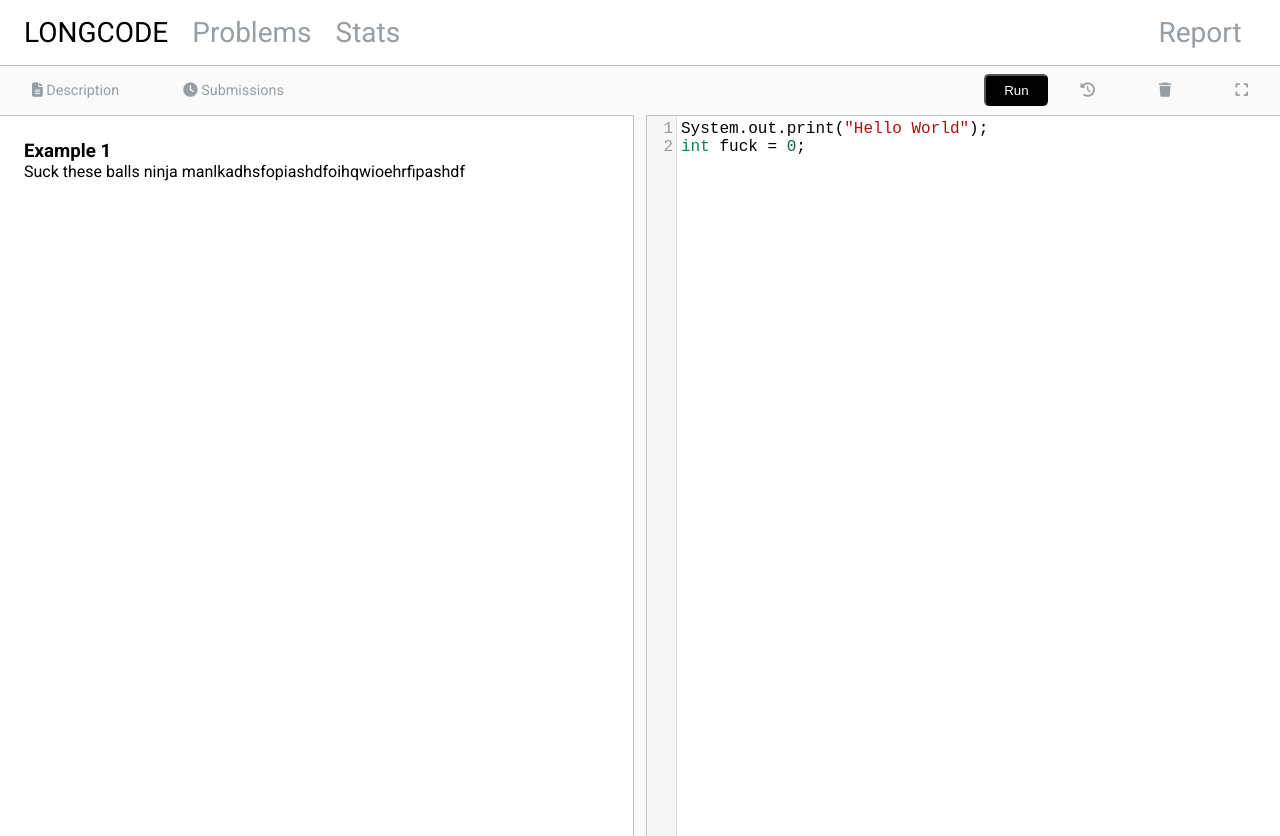
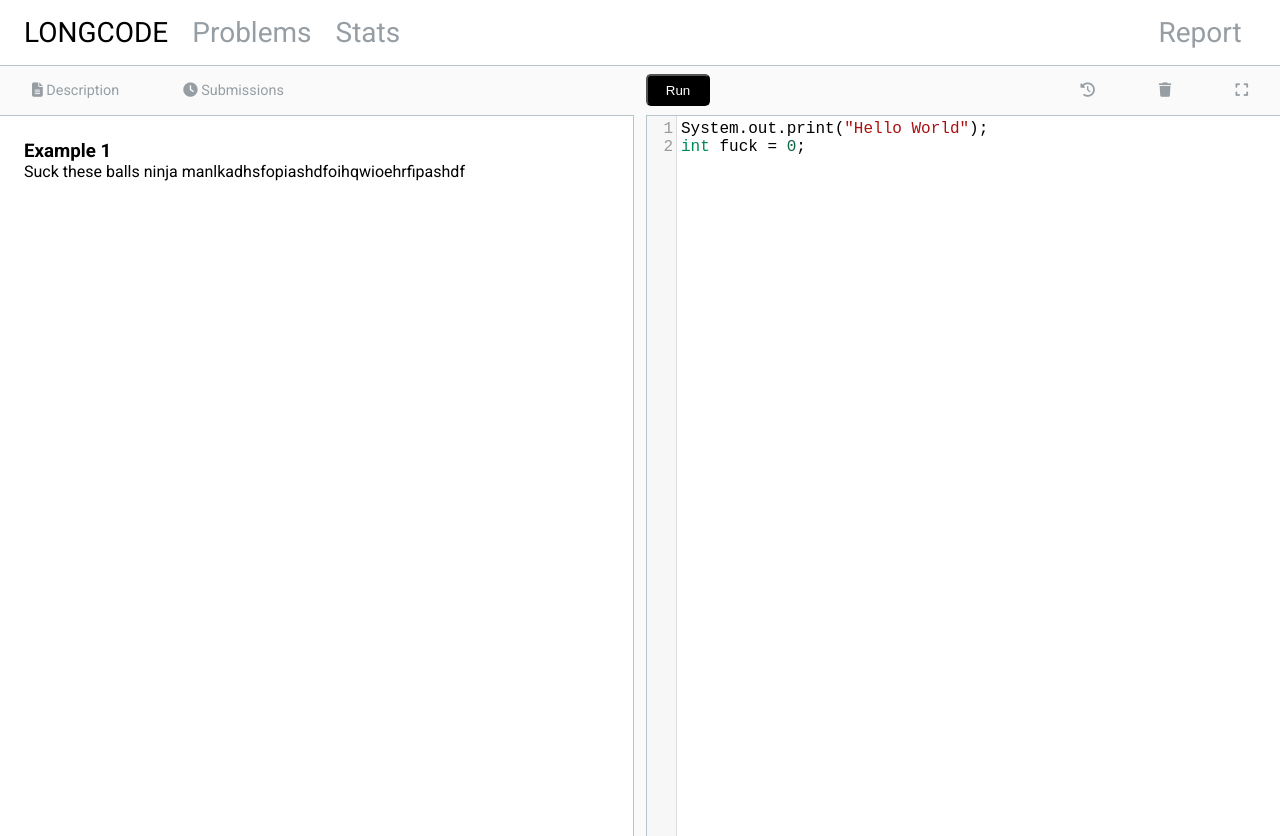
Before and after one commit to DerekZZhu/LongCode, a plain HTML site: page index.html in a window 1280 px wide. Drawn offline with nearby package versions, Linux system fonts and the light colour scheme.

Commit message:
Touched up second tier navbar

```diff
--- a/index.html
+++ b/index.html
@@ -67,9 +67,14 @@
                 <div class="child">
                     <nav class="content-navbar">
                         <ul class="navbar-nav editor-nav">
-                            <li class="buttons">
-                                <button class="btn-dark">Run</button>
-                            </li>
+                            <div class="buttons">
+                                <li>
+                                    <button class="btn btn-dark">Run</button>
+                                </li>
+                                <!-- <li>
+                                    <button class="btn btn-lite">Submit</button>
+                                </li> -->
+                            </div>
 
                             <li>
                                 <a href="#" class="content-nav-link">
--- a/styles/style.css
+++ b/styles/style.css
@@ -78,15 +78,22 @@ body {
 .btn-dark {
     background-color: black;
     color: white;
+}
+
+.btn-lite {
+    background-color: white;
+    color: black;
+}
+
+.btn {
     border-radius: 5px;
     height: 2rem;
     width: 4rem;
-    /* padding: 1rem 0rem; */
+    margin-top: 0.5rem;
 }
 
 .buttons {
-    padding-top: 0.5rem;
-    justify-content: flex-start;
+    margin-right: auto;
 }
 
 /* Drag Bar and Panels */
```
